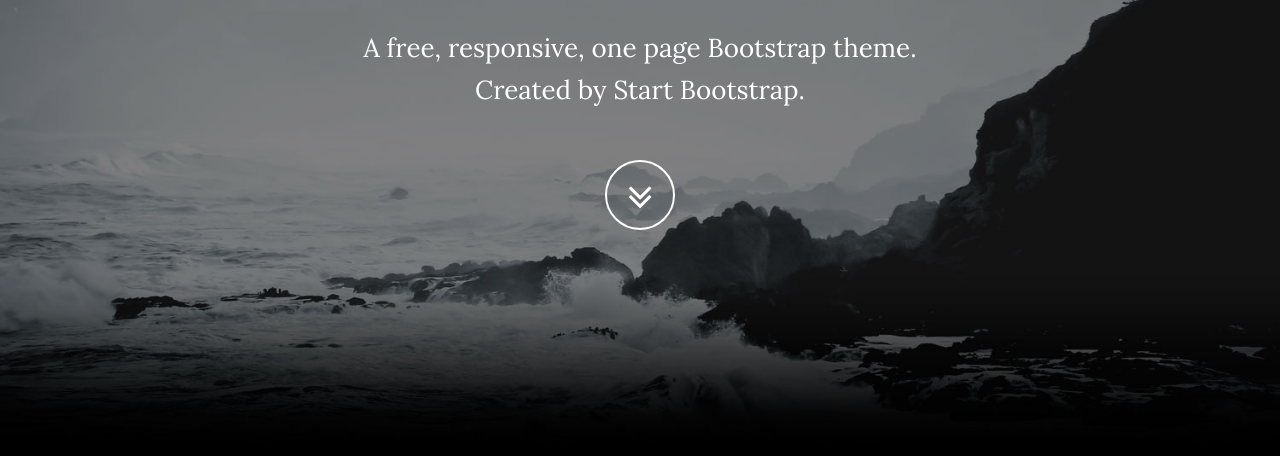
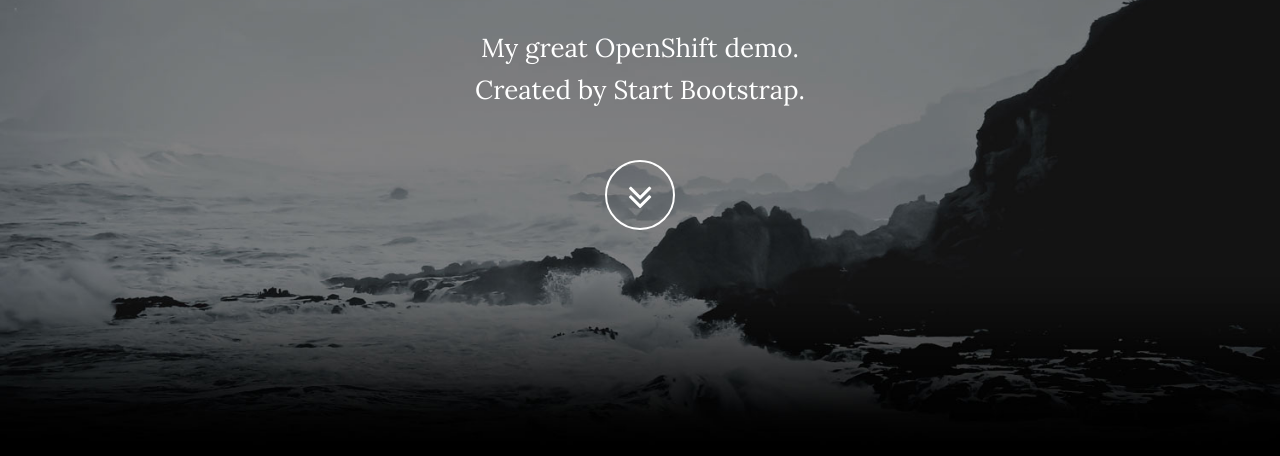
Before and after one commit to shaleila/cider, a website: page index.html in a window 1280 px wide. Shown: the part 344-800 px from the top of the page. Drawn offline with nearby package versions, Linux system fonts and the light colour scheme; some packages are replaced by stand-ins of ours.

Commit message:
Initial upload

```diff
--- a/index.html
+++ b/index.html
@@ -75,7 +75,7 @@
                 <div class="row">
                     <div class="col-md-8 col-md-offset-2">
                         <h1 class="brand-heading">Grayscale</h1>
-                        <p class="intro-text">A free, responsive, one page Bootstrap theme.
+                        <p class="intro-text">My great OpenShift demo.
                             <br>Created by Start Bootstrap.</p>
                         <a href="#about" class="btn btn-circle page-scroll">
                             <i class="fa fa-angle-double-down animated"></i>
```
